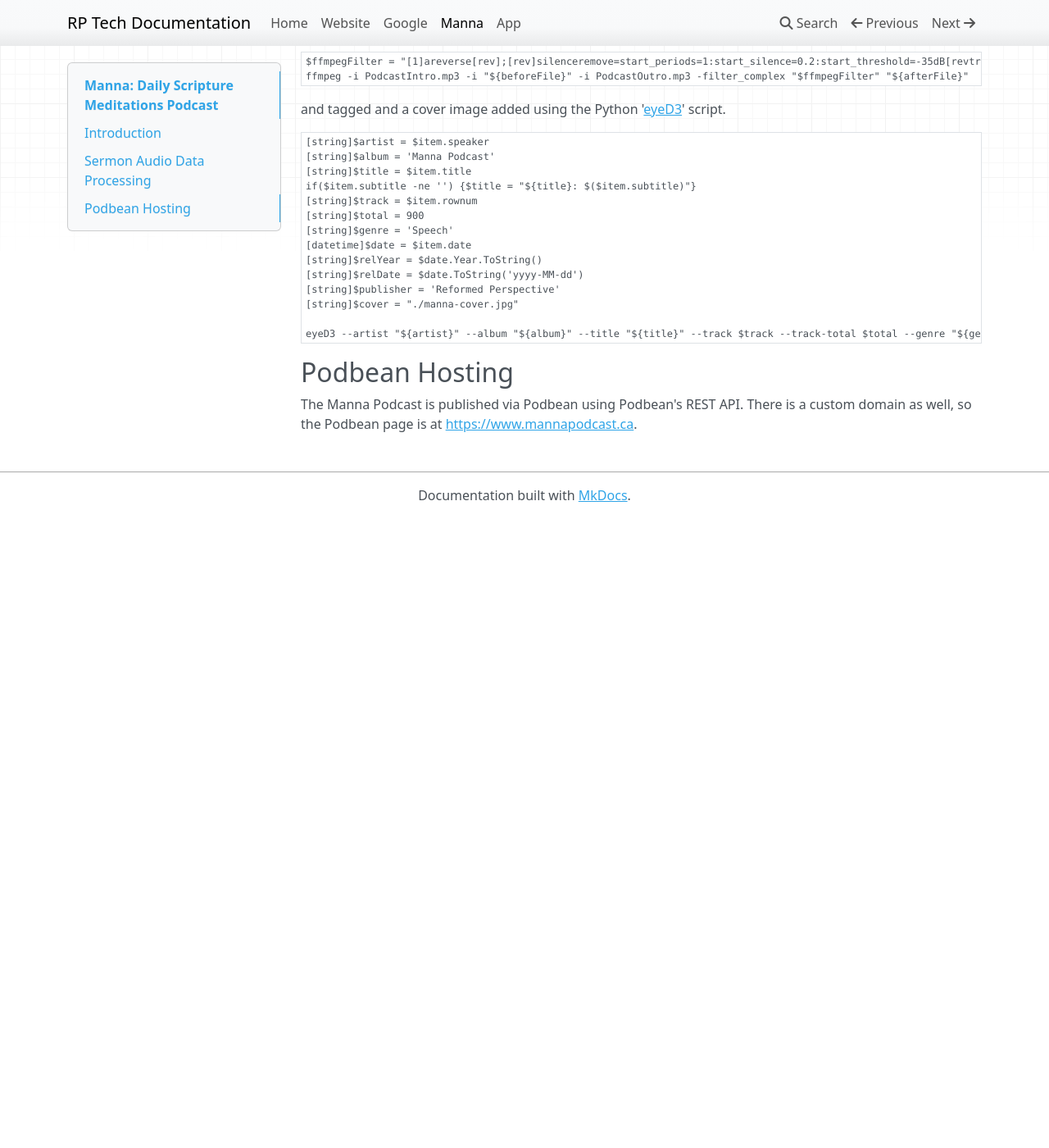
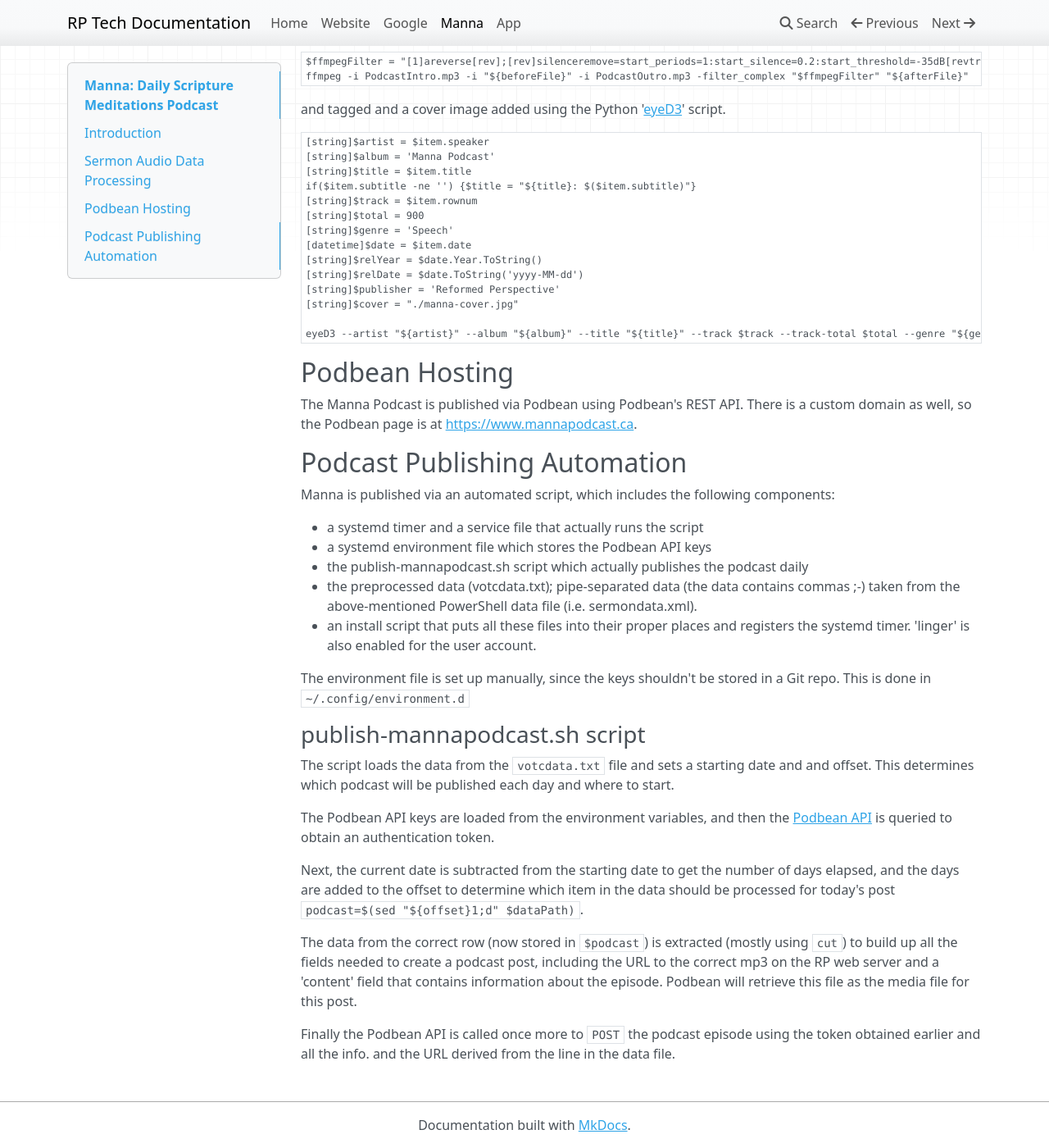
Before and after one commit to ReformedPerspective/rpdocs, an MkDocs documentation site: the page built from docs/manna.md, in a window 1280 px wide and 1400 px high, scrolled down 495 px. Shown: the whole window at 82% size. Built offline with MkDocs 1.6.1, drawn with Linux system fonts in a browser that asks for light colours; nearby versions of some CDN libraries; before the commit the page ends 1127 px from its top, so only the background shows below that.

Commit message:
Finish Manna documentation... for now

```diff
--- a/docs/manna.md
+++ b/docs/manna.md
@@ -39,3 +39,27 @@ eyeD3 --artist "${artist}" --album "${album}" --title "${title}" --track $track
 ## Podbean Hosting
 
 The Manna Podcast is published via Podbean using Podbean's REST API. There is a custom domain as well, so the Podbean page is at [https://www.mannapodcast.ca](https://www.mannapodcast.ca).
+
+## Podcast Publishing Automation
+
+Manna is published via an automated script, which includes the following components:
+
+- a systemd timer and a service file that actually runs the script
+- a systemd environment file which stores the Podbean API keys
+- the publish-mannapodcast.sh script which actually publishes the podcast daily
+- the preprocessed data (votcdata.txt); pipe-separated data (the data contains commas ;-) taken from the above-mentioned PowerShell data file (i.e. sermondata.xml).
+- an install script that puts all these files into their proper places and registers the systemd timer. 'linger' is also enabled for the user account.
+
+The environment file is set up manually, since the keys shouldn't be stored in a Git repo. This is done in `~/.config/environment.d`
+
+### publish-mannapodcast.sh script
+
+The script loads the data from the `votcdata.txt` file and sets a starting date and and offset. This determines which podcast will be published each day and where to start.
+
+The Podbean API keys are loaded from the environment variables, and then the [Podbean API](https://developers.podbean.com/podbean-api-docs/) is queried to obtain an authentication token.
+
+Next, the current date is subtracted from the starting date to get the number of days elapsed, and the days are added to the offset to determine which item in the data should be processed for today's post `podcast=$(sed "${offset}1;d" $dataPath)`.
+
+The data from the correct row (now stored in `$podcast`) is extracted (mostly using `cut`) to build up all the fields needed to create a podcast post, including the URL to the correct mp3 on the RP web server and a 'content' field that contains information about the episode. Podbean will retrieve this file as the media file for this post.
+
+Finally the Podbean API is called once more to `POST` the podcast episode using the token obtained earlier and all the info. and the URL derived from the line in the data file.
```
